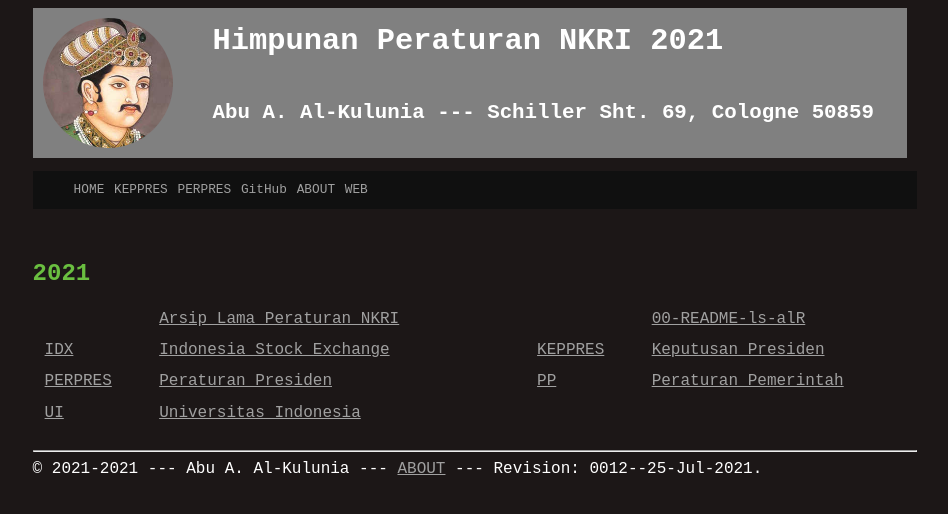
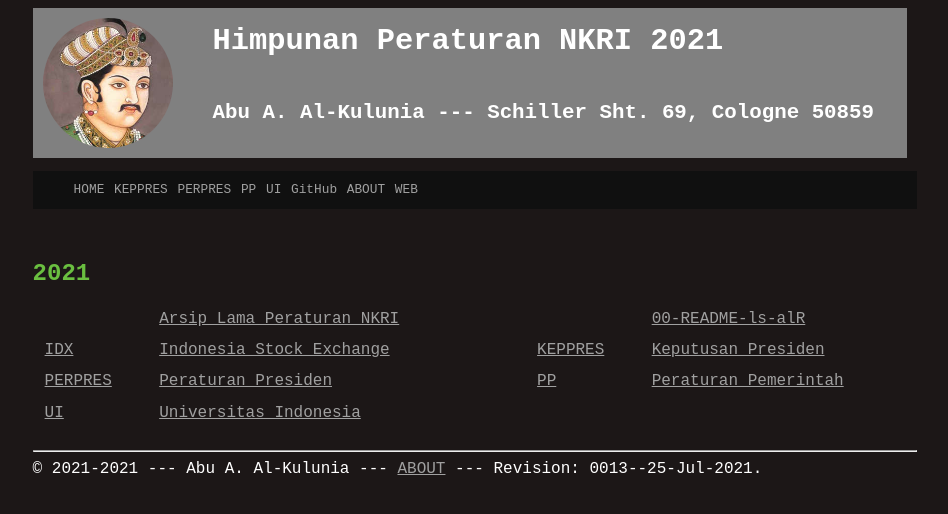
Before and after one commit to UUPPRI/2021, a Jekyll site: the page built from index.md, in a window 1280 px wide. Shown: the top 514 px of the page, without its empty margins (165-1113 px from the left). Built offline with Jekyll 4.4.1, drawn with Linux system fonts in a browser that asks for light colours.

Commit message:
modified:   _includes/navbar.html

```diff
--- a/_config.yml
+++ b/_config.yml
@@ -1,5 +1,5 @@
 title:       "Himpunan Peraturan NKRI 2021"
-version:     "0012--25-Jul-2021"
+version:     "0013--25-Jul-2021"
 copyright:   "2021-2021"
 description: Himpunan Peraturan NKRI 2021.
       This site is managed by VauLSMorg (vlsm.org) since 2021.
--- a/_includes/navbar.html
+++ b/_includes/navbar.html
@@ -9,6 +9,8 @@
     <li class='listitem'><a href='{{ site.baseurl }}/'>HOME</a></li>
     <li class='listitem'><a href='{{ site.baseurl }}/KEPPRES/'>KEPPRES</a></li>
     <li class='listitem'><a href='{{ site.baseurl }}/PERPRES/'>PERPRES</a></li>
+    <li class='listitem'><a href='{{ site.baseurl }}/PP/'>PP</a></li>
+    <li class='listitem'><a href='{{ site.baseurl }}/UI/'>UI</a></li>
     <li class='listitem'><a href='{{ site.urlgithub }}'>GitHub</a></li>
     <li class='listitem'><a href='{{ site.baseurl }}/ABOUT/'>ABOUT</a></li>
     <li class='listitem'><a href='{{ site.urlweb }}'>WEB</a></li>
```
